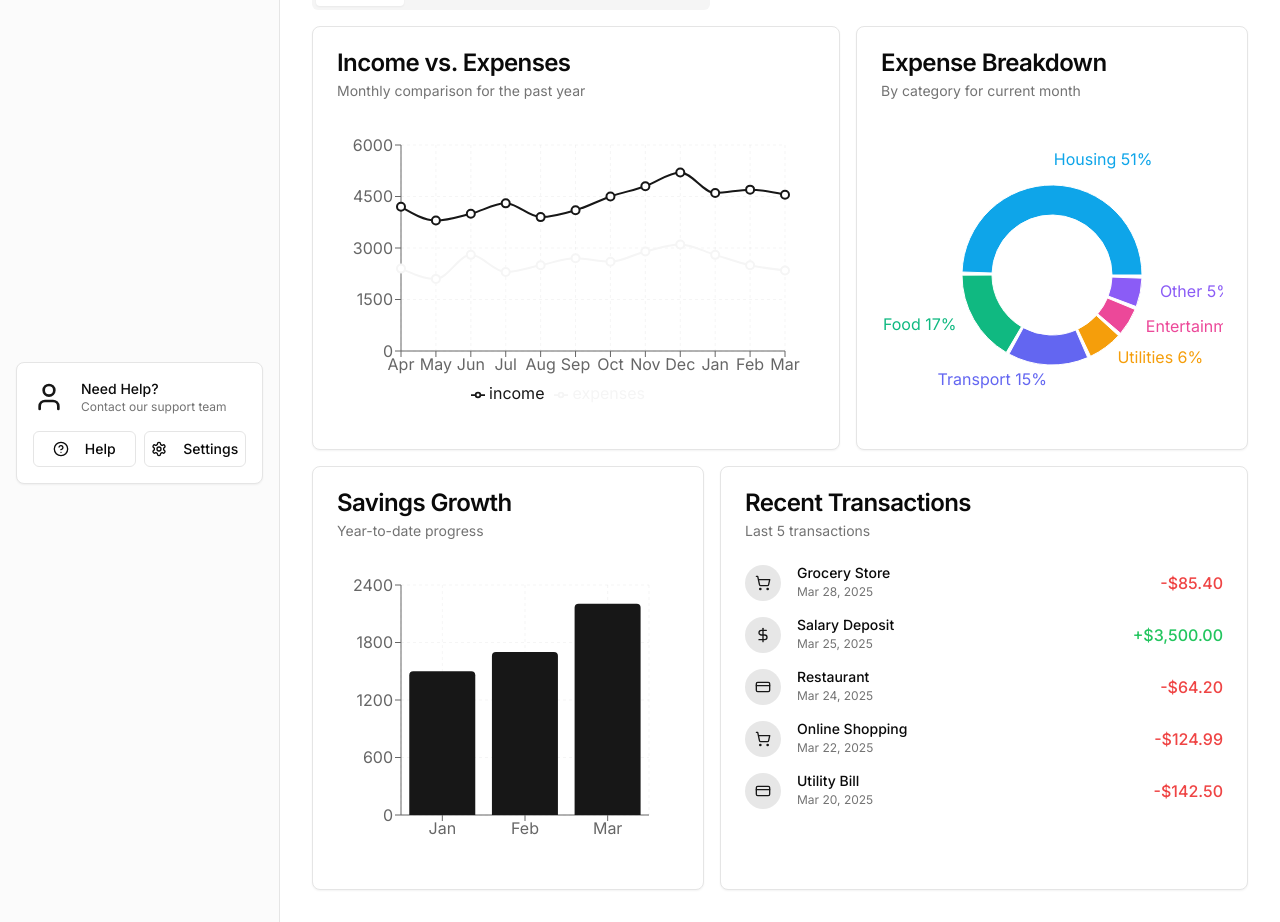
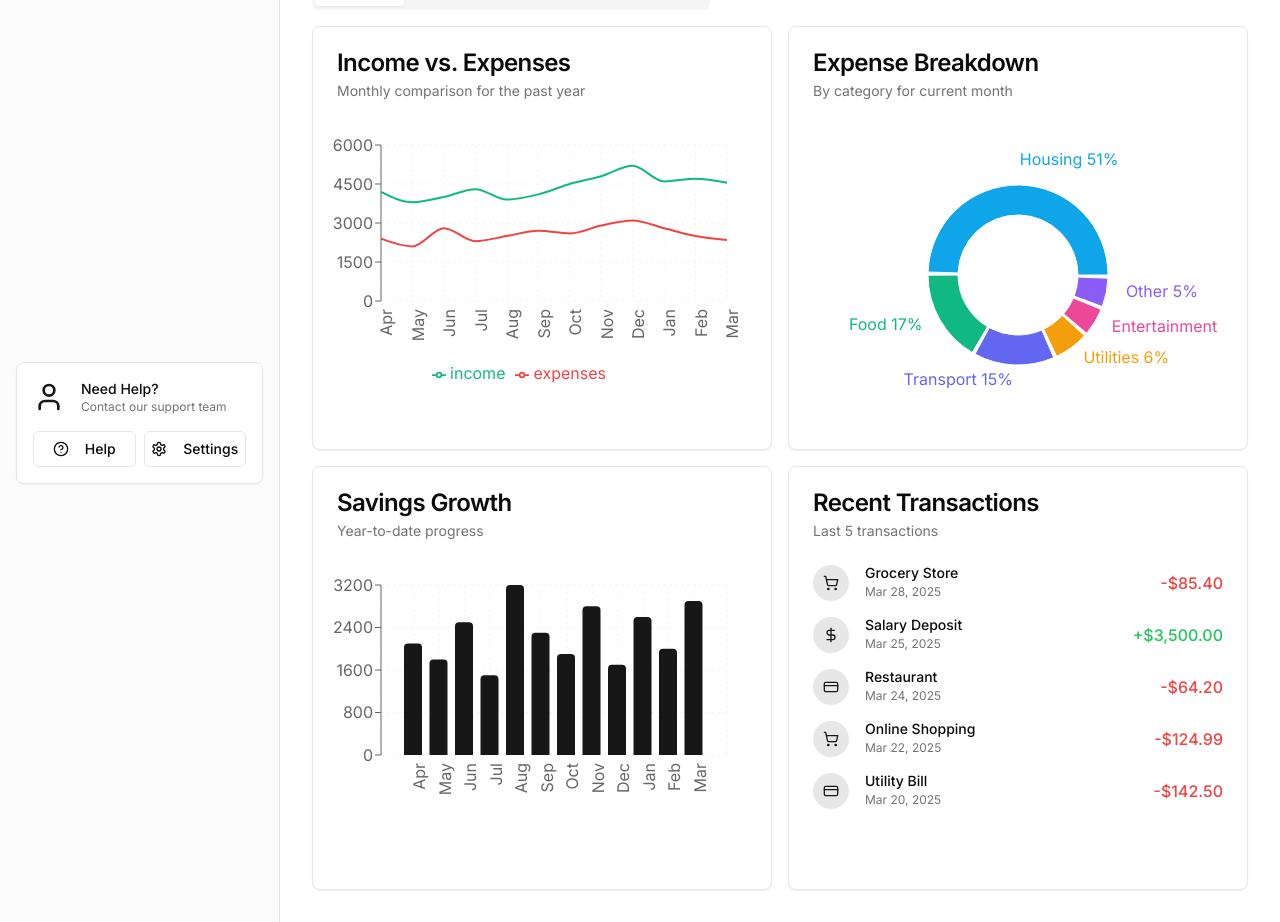
Before and after one commit to Ayushi2195/AlGods, a Next.js app: page /dashboard in a window 1280 px wide. Shown: the part 300-1222 px from the top of the page. Built offline with nearby package versions, Linux system fonts and the light colour scheme.

Commit message:
Update finance-dashboard.tsx

```diff
--- a/src/components/finance-dashboard.tsx
+++ b/src/components/finance-dashboard.tsx
@@ -48,14 +48,23 @@ export function FinanceDashboard() {
 
   // Sample data for Savings Growth chart
   const savingsGrowthData = [
-    { month: "Jan", savings: 1500 },
-    { month: "Feb", savings: 1700 },
-    { month: "Mar", savings: 2205 },
+    { month: "Apr", savings: 2100 },
+    { month: "May", savings: 1800 },
+    { month: "Jun", savings: 2500 },
+    { month: "Jul", savings: 1500 },
+    { month: "Aug", savings: 3200 },
+    { month: "Sep", savings: 2300 },
+    { month: "Oct", savings: 1900 },
+    { month: "Nov", savings: 2800 },
+    { month: "Dec", savings: 1700 },
+    { month: "Jan", savings: 2600 },
+    { month: "Feb", savings: 2000 },
+    { month: "Mar", savings: 2900 },
   ]
 
   return (
-    <div className="grid gap-4 md:grid-cols-2 lg:grid-cols-7">
-      <Card className="lg:col-span-4">
+    <div className="grid grid-cols-2 gap-4">
+      <Card>
         <CardHeader>
           <CardTitle>Income vs. Expenses</CardTitle>
           <CardDescription>Monthly comparison for the past year</CardDescription>
@@ -63,34 +72,24 @@ export function FinanceDashboard() {
         <CardContent className="pl-2">
           <div className="h-[300px] w-full">
             <ResponsiveContainer width="100%" height="100%">
-              <LineChart data={incomeExpensesData} margin={{ top: 20, right: 30, left: 20, bottom: 20 }}>
+              <LineChart data={incomeExpensesData} margin={{ top: 20, right: 20, left: 0, bottom: 40 }}>
                 <CartesianGrid strokeDasharray="3 3" opacity={0.2} />
-                <XAxis dataKey="month" />
+                <XAxis dataKey="month" angle={-90} textAnchor="end" interval={0} height={60} tickLine={false} axisLine={false} />
                 <YAxis />
-                <Tooltip />
+                <Tooltip
+                  contentStyle={{ backgroundColor: "hsl(var(--card))", border: "1px solid hsl(var(--border))" }}
+                  formatter={(value) => [`$${value}`, value === incomeExpensesData[0].income ? "Income" : "Expenses"]}
+                  labelStyle={{ color: "hsl(var(--foreground))" }}
+                />
                 <Legend />
-                <Line
-                  type="monotone"
-                  dataKey="income"
-                  stroke="hsl(var(--primary))"
-                  strokeWidth={2}
-                  dot={{ r: 4 }}
-                  activeDot={{ r: 6 }}
-                />
-                <Line
-                  type="monotone"
-                  dataKey="expenses"
-                  stroke="hsl(var(--secondary))"
-                  strokeWidth={2}
-                  dot={{ r: 4 }}
-                  activeDot={{ r: 6 }}
-                />
+                <Line type="monotone" dataKey="income" stroke="#10b981" strokeWidth={2} dot={false} />
+                <Line type="monotone" dataKey="expenses" stroke="#ef4444" strokeWidth={2} dot={false} />
               </LineChart>
             </ResponsiveContainer>
           </div>
         </CardContent>
       </Card>
-      <Card className="lg:col-span-3">
+      <Card>
         <CardHeader>
           <CardTitle>Expense Breakdown</CardTitle>
           <CardDescription>By category for current month</CardDescription>
@@ -120,7 +119,7 @@ export function FinanceDashboard() {
           </div>
         </CardContent>
       </Card>
-      <Card className="lg:col-span-3">
+      <Card>
         <CardHeader>
           <CardTitle>Savings Growth</CardTitle>
           <CardDescription>Year-to-date progress</CardDescription>
@@ -128,18 +127,31 @@ export function FinanceDashboard() {
         <CardContent className="pl-2">
           <div className="h-[300px] w-full">
             <ResponsiveContainer width="100%" height="100%">
-              <BarChart data={savingsGrowthData} margin={{ top: 20, right: 30, left: 20, bottom: 20 }}>
+              <BarChart data={savingsGrowthData} margin={{ top: 20, right: 20, left: 0, bottom: 50 }}>
                 <CartesianGrid strokeDasharray="3 3" opacity={0.2} />
-                <XAxis dataKey="month" />
+                <XAxis
+                  dataKey="month"
+                  interval={0}
+                  angle={-90}
+                  textAnchor="end"
+                  height={60}
+                  padding={{ left: 20, right: 20 }}
+                  tickLine={false}
+                  axisLine={false}
+                />
                 <YAxis />
-                <Tooltip />
-                <Bar dataKey="savings" fill="hsl(var(--primary))" radius={[4, 4, 0, 0]} />
+                <Tooltip
+                  contentStyle={{ backgroundColor: "hsl(var(--card))", border: "1px solid hsl(var(--border))" }}
+                  formatter={(value) => [`$${value}`, "Savings"]}
+                  labelStyle={{ color: "hsl(var(--foreground))" }}
+                />
+                <Bar dataKey="savings" fill="hsl(var(--primary))" radius={[4, 4, 0, 0]} barSize={18} maxBarSize={18} />
               </BarChart>
             </ResponsiveContainer>
           </div>
         </CardContent>
       </Card>
-      <Card className="lg:col-span-4">
+      <Card>
         <CardHeader>
           <CardTitle>Recent Transactions</CardTitle>
           <CardDescription>Last 5 transactions</CardDescription>
```
